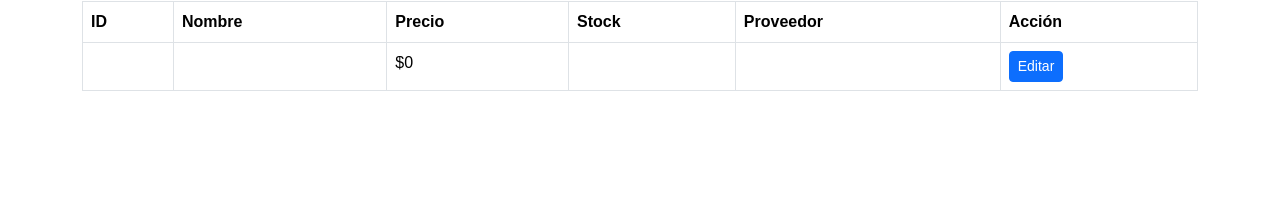
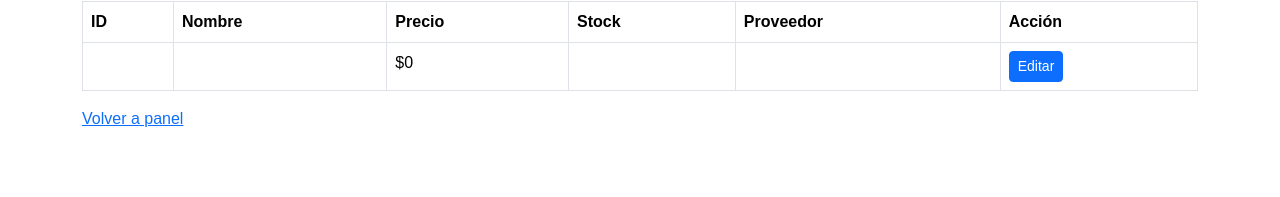
Before and after one commit to kev-abs/kshop-code, a PHP site: the page made by Barra de navegacion/Admin_productos.php in a window 1280 px wide. Shown: the part 603-800 px from the top of the page. Run offline with PHP 8.4, Linux system fonts and the light colour scheme; tables that the repository leaves empty or names only in its code hold one stand-in row (values such as "Sample post"); data that the repository does not hold is empty.

Commit message:
Update Admin_productos.php

```diff
--- a/Barra de navegacion/Admin_productos.php
+++ b/Barra de navegacion/Admin_productos.php
@@ -53,6 +53,7 @@ $resultado = $conexion->query("SELECT * FROM producto");
       <li><a href="Iniciarsesion.php">Iniciar Sesión</a></li>
     </ul>
   </nav>
+
 <body class="container py-5">
   <h1 class="mb-4">🛠️ Panel de administrador - Productos</h1>
 
@@ -113,7 +114,9 @@ $resultado = $conexion->query("SELECT * FROM producto");
       <?php endwhile; ?>
     </tbody>
   </table>
-
+  <div class="col-md-4">
+    <div><a href="../Paneles/paneladmin.php">Volver a panel</a></div>
+  </div>
 <script src="https://cdn.jsdelivr.net/npm/bootstrap@5.3.7/dist/js/bootstrap.bundle.min.js"></script>
 </body>
 </html>
```
